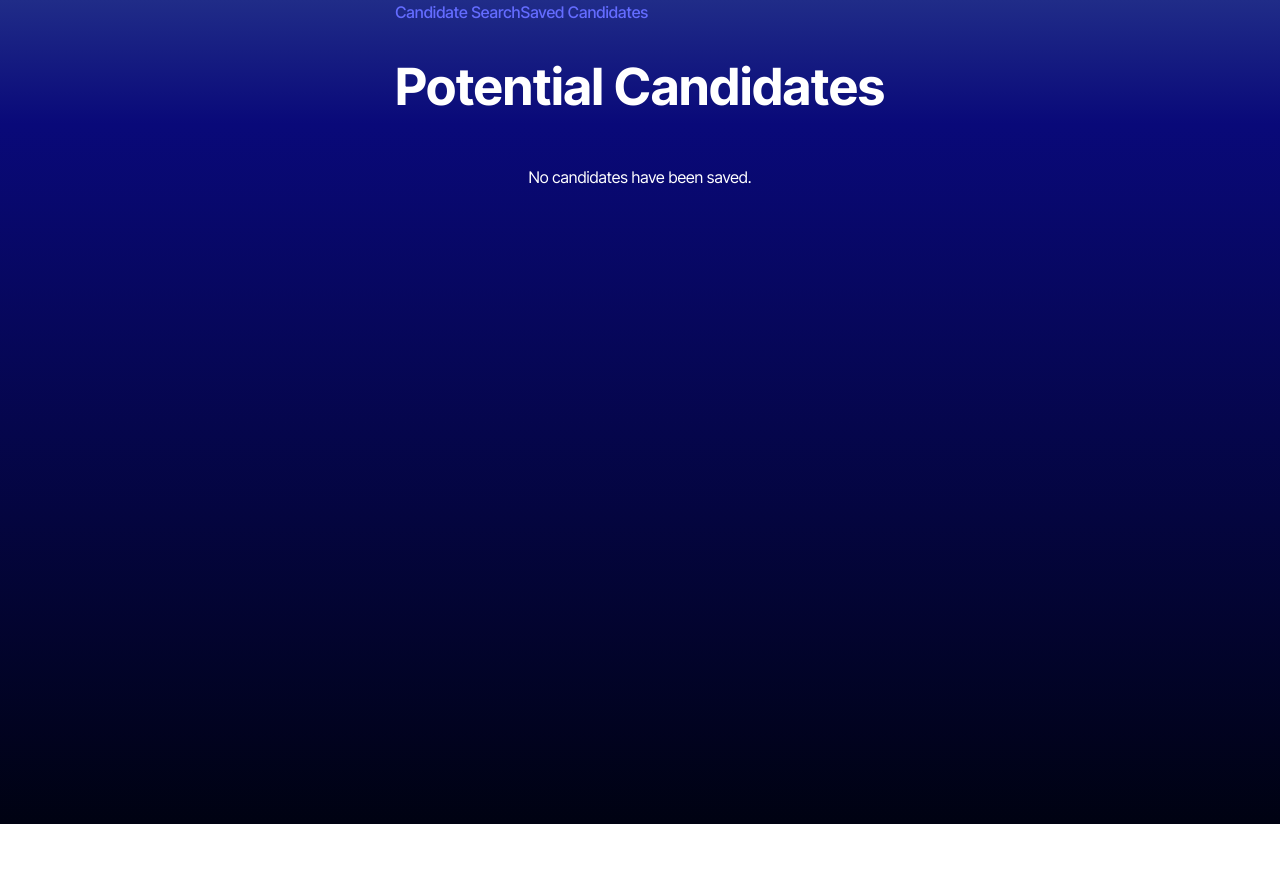
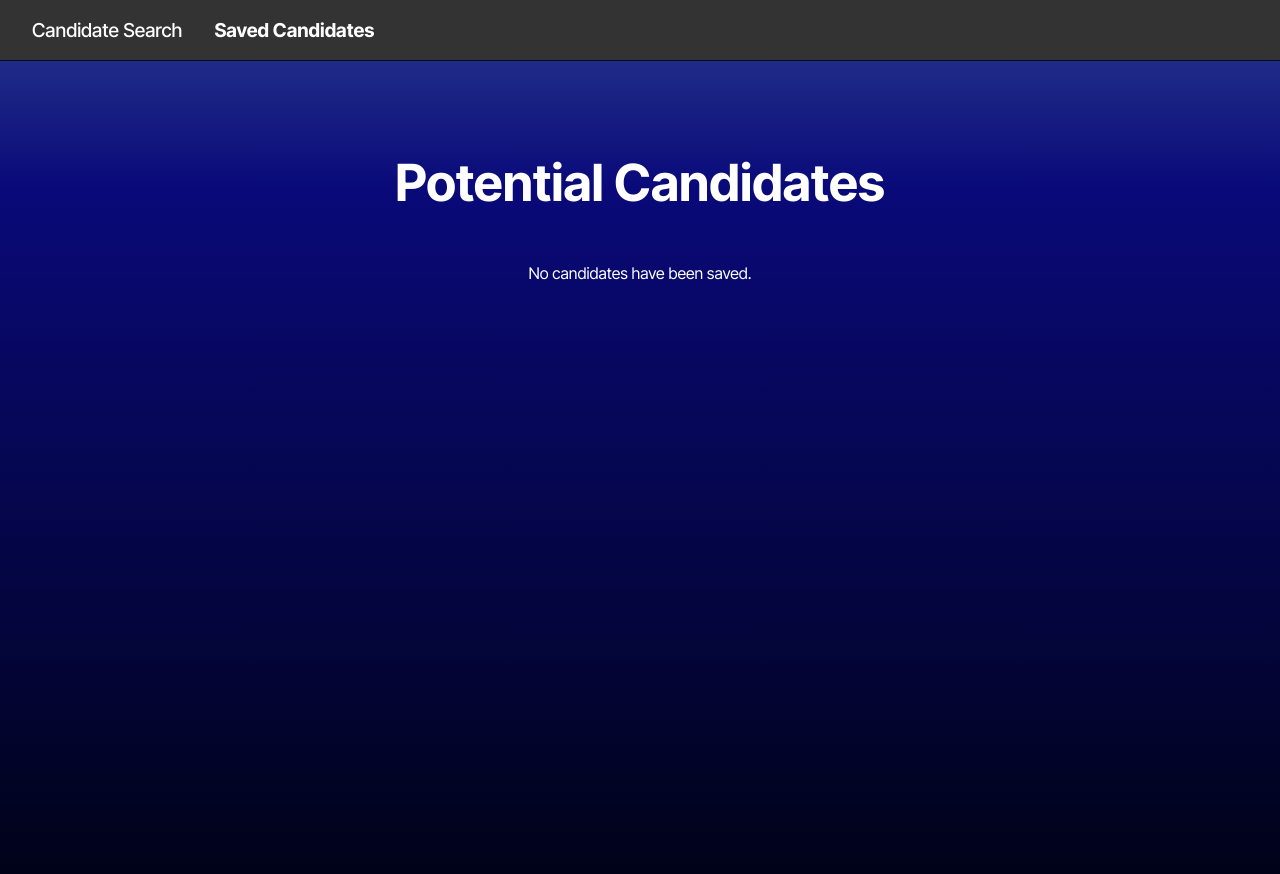
Before and after one commit to HappyPup1402/github-candidate-search, a React (Vite) app in the folder Develop/: page /SavedCandidates in a window 1280 px wide. Shown: the top 874 px of the page. Before the commit the page ends 824 px from the top, so only its background shows below. Built offline with nearby package versions, Linux system fonts and the light colour scheme.

Commit message:
updated each file with the correct css styling.

```diff
--- a/Develop/src/components/Nav.tsx
+++ b/Develop/src/components/Nav.tsx
@@ -1,13 +1,31 @@
-import { Link } from "react-router-dom";
+import { Link, useLocation } from "react-router-dom";
 
 const Nav = () => {
   // TODO: Add necessary code to display the navigation bar and link between the pages
+  const location = useLocation();
+
   return (
-    <nav>
-      <Link to="/">Candidate Search</Link>
-      <Link to="/SavedCandidates">Saved Candidates</Link>
+    <nav className="nav">
+      <ul>
+        <li className="nav-item">
+          <Link
+            to="/"
+            className={`nav-link ${location.pathname === "/" ? "active" : ""}`}
+          >
+            Candidate Search
+          </Link>
+        </li>
+        <li className="nav-item">
+          <Link
+            to="/SavedCandidates"
+            className={`nav-link ${location.pathname === "/SavedCandidates" ? "active" : ""}`}
+          >
+            Saved Candidates
+          </Link>
+        </li>
+      </ul>
     </nav>
-  )
+  );
 };
 
 export default Nav;
--- a/Develop/src/index.css
+++ b/Develop/src/index.css
@@ -4,7 +4,6 @@
   font-family: 'Inter Tight', system-ui, Avenir, Helvetica, Arial, sans-serif;
   line-height: 1.5;
   font-weight: 400;
-
   color-scheme: light dark;
   color: rgba(255, 255, 255, 0.87);
   font-synthesis: none;
@@ -50,7 +49,6 @@ button {
   font-size: 1em;
   font-weight: 500;
   font-family: inherit;
-  background-color: #1a1a1a;
   cursor: pointer;
   transition: border-color 0.25s;
 }
@@ -82,39 +80,119 @@ main {
   display: flex;
   flex-direction: column;
   align-items: center;
+  margin-top: 60px;
 }
 
-tr {
-  border-radius: 10px;
-  background-color: #000;
+.card {
+  background-color: #1a1a1a;
+  border-radius: 12px;
+  width: 300px;
+  padding: 1em;
+  margin: 1em;
+  box-shadow: 0 4px 20px rgba(0, 0, 0, 0.5);
+}
+
+.candidate-avatar {
+  width: 100%;
+  height: auto;
+  border-radius: 10px 10px 0 0;
+}
+
+.candidate-info {
+  padding: 1em 0;
+}
+
+.candidate-link {
+  color: #646cff;
+  text-decoration: none;
+}
+
+.button-container {
+  display: flex;
+  justify-content: space-between;
+  margin-top: 1em;
+}
+
+.save-button {
+  background-color: #28a745;
   color: white;
 }
 
-tbody tr:nth-child(odd) {
-  background-color: #333333;
+.skip-button {
+  background-color: #dc3545;
+  color: white;
 }
 
 .nav {
   display: flex;
   justify-content: flex-start;
+  align-items: center;
+  position: fixed;
+  top: 0;
+  left: 0;
   padding: 1em 2em;
+  width: 100%;
+  background-color: rgba(0, 0, 0, 0.8);
+  z-index: 1000;
 }
 
-.nav-item {
-  padding: 0 0.5rem;
+.nav ul {
+  display: flex;
   list-style: none;
+  margin: 0;
+  padding: 0;
+  gap: 2rem;
 }
 
 .nav-link {
-  color: #fff;
+  color: white;
   text-decoration: none;
+  font-size: 1.2rem;
+}
+
+.nav-link:hover {
+  color: #646cff;
 }
 
 .active {
   font-weight: 700;
 }
 
-.table {
+.candidates-table {
   width: 80vw;
-  table-layout: fixed;
+  border-collapse: collapse;
+  margin: 20px auto;
 }
+
+.candidates-table th,
+.candidates-table td {
+  border: 1px solid #ddd;
+  padding: 8px;
+  text-align: left;
+}
+
+.candidates-table th {
+  background-color: #333;
+  color: white;
+}
+
+.candidates-table .candidate-avatar {
+  width: 90px;
+  height: 90px;
+  border-radius: 10px;
+  object-fit: cover;
+}
+
+.reject-button {
+  background-color: #ff4d4d;
+  color: white;
+  border: none;
+  border-radius: 4px;
+  padding: 0.5em 1em;
+  cursor: pointer;
+  transition: background-color 0.3s;
+}
+
+.reject-button:hover {
+  background-color: #ff1a1a;
+}
--- a/Develop/src/pages/CandidateSearch.tsx
+++ b/Develop/src/pages/CandidateSearch.tsx
@@ -41,29 +41,33 @@ const CandidateSearch = () => {
   }, []);
 
   return (
-    <div>
+    <main>
       <h1>Candidate Search</h1>
       <div>
         {noMoreCandidates || !candidate ? (
           <p>No candidates available</p>
         ) : (
-          <>
-            <img src={candidate.avatar_url} alt={candidate.name} />
+          <div className="card">
+            <img src={candidate.avatar_url} alt={candidate.name} className="candidate-avatar" />
+            <div className="candidate-info">
               <p>Name: {candidate.name || 'N/A'}</p>
               <p>Username: {candidate.login}</p>
               <p>Location: {candidate.location || 'N/A'}</p>
               <p>Email: {candidate.email || 'N/A'}</p>
               <p>Company: {candidate.company || 'N/A'}</p>
               <p>
-              Profile: <a href={candidate.html_url}>{candidate.html_url}</a>
+                Profile: <a href={candidate.html_url} className="candidate-link">{candidate.html_url}</a>
               </p>
               <p>Bio: {candidate.bio}</p>
-            <button onClick={saveCandidate}>+</button>
-            <button onClick={skipCandidate}>-</button>
-          </>
+            </div>
+            <div className="button-container">
+              <button className="skip-button" onClick={skipCandidate}>-</button>
+              <button className="save-button" onClick={saveCandidate}>+</button>
+            </div>
+          </div>
         )}
       </div>
-    </div>
+    </main>
   );
 };
 
--- a/Develop/src/pages/SavedCandidates.tsx
+++ b/Develop/src/pages/SavedCandidates.tsx
@@ -20,26 +20,41 @@ const SavedCandidates = () => {
   };
 
   return (
-    <>
+    <main>
       <h1>Potential Candidates</h1>
       {savedCandidates.length === 0 ? (
         <p>No candidates have been saved.</p>
       ) : (
-        <ul>
-          {savedCandidates.map((candidate) => (
-            <li key={candidate.login} className="candidate-item">
-              <img src={candidate.avatar_url} alt={candidate.name}/>
-              <p className="candidate-name">{candidate.name || 'N/A'}</p>
-              <p className="candidate-location">{candidate.location || 'N/A'}</p>
-              <p className="candidate-email">{candidate.email || 'N/A'}</p>
-              <p className="candidate-company">{candidate.company || 'N/A'}</p>
-              <p className="candidate-bio">{candidate.bio || 'N/A'}</p>
-              <button className="reject-button" onClick={() => rejectCandidate(candidate.login)}>Reject</button>
-            </li>
-          ))}
-        </ul>
+        <table className="candidates-table">
+          <thead>
+            <tr>
+              <th>Image</th>
+              <th>Name</th>
+              <th>Location</th>
+              <th>Email</th>
+              <th>Company</th>
+              <th>Bio</th>
+              <th>Reject</th>
+            </tr>
+          </thead>
+          <tbody>
+            {savedCandidates.map((candidate) => (
+              <tr key={candidate.login}>
+                <td><img src={candidate.avatar_url} alt={candidate.name} className="candidate-avatar" /></td>
+                <td>{candidate.name || 'N/A'}</td>
+                <td>{candidate.location || 'N/A'}</td>
+                <td>{candidate.email || 'N/A'}</td>
+                <td>{candidate.company || 'N/A'}</td>
+                <td>{candidate.bio || 'N/A'}</td>
+                <td>
+                  <button className="reject-button" onClick={() => rejectCandidate(candidate.login)}>Reject</button>
+                </td>
+              </tr>
+            ))}
+          </tbody>
+        </table>
       )}
-    </>
+    </main>
   );
 };
 
```
Lines whose indentation alone changed are shown as unchanged.
